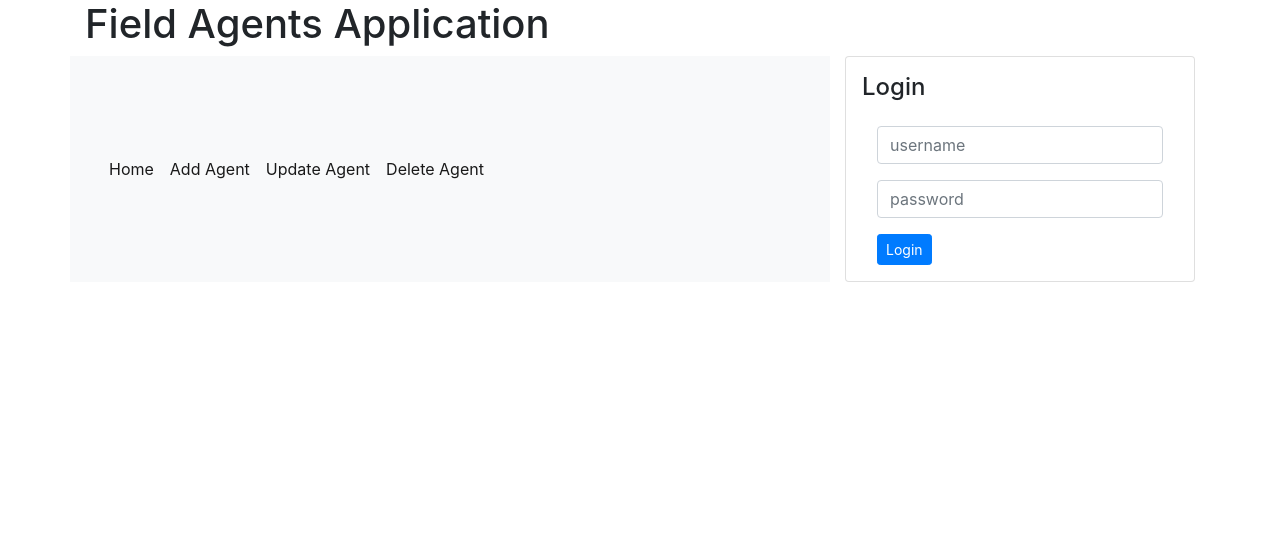
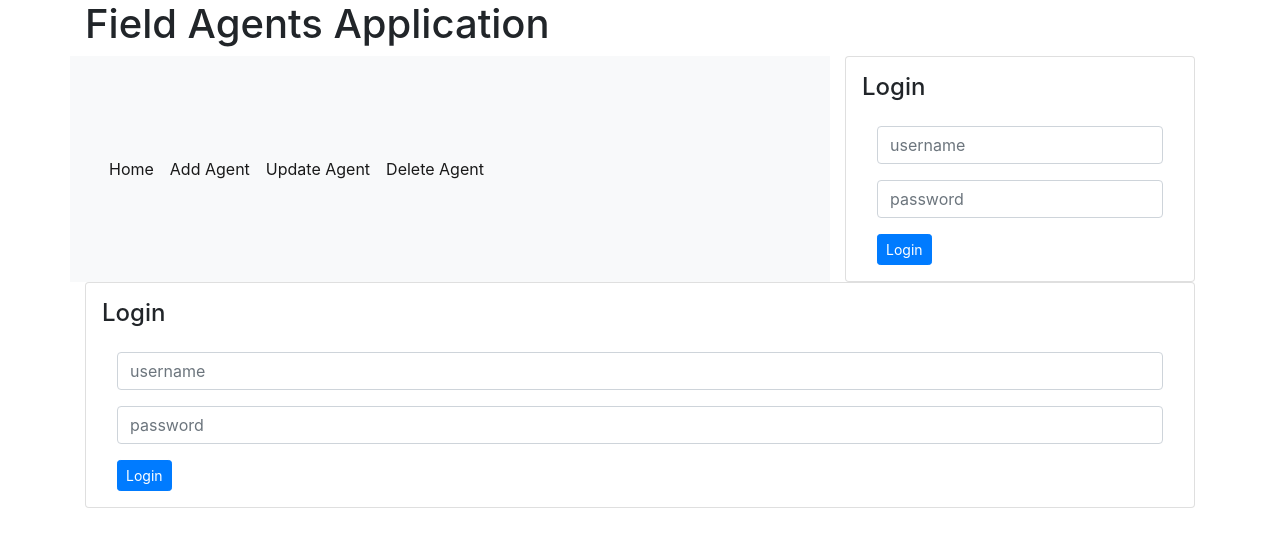
Before and after one commit to Lthom17/week-9-assessment, a React (Create React App) app in the folder field-agent-ui/field-agent-ui-react/: page /login in a window 1280 px wide. Shown: the top 544 px of the page. Built offline with nearby package versions, Linux system fonts and the light colour scheme.

Commit message:
fixed login and logout

```diff
--- a/field-agent-ui/field-agent-ui-react/src/App.js
+++ b/field-agent-ui/field-agent-ui-react/src/App.js
@@ -7,6 +7,7 @@ import UserContext from './Context/UserContext'
 import { BrowserRouter as Router, Route, Switch } from 'react-router-dom'
 import {useState, useEffect} from 'react';
 import jwtDecode from 'jwt-decode';
+import Login from './Components/Login.js';
 
 
 
@@ -54,6 +55,9 @@ function App() {
         <NavBar onLogOut={onLogout}/>
 
         <Switch>
+          <Route path="/login">
+            <Login/>
+          </Route>
           <Route exact path="/">
             <Agents />
           </Route>
--- a/field-agent-ui/field-agent-ui-react/src/Components/Login.js
+++ b/field-agent-ui/field-agent-ui-react/src/Components/Login.js
@@ -85,7 +85,7 @@ function Login({ onLogOut }) {
                     />
                 </div>
                 <div className="col mt-3">
-                    {userManager.currentUser ? <button className="btn btn-primary btn-sm" onClick={onLogOut}>{"Log Out " + userManager.currentUser.sub}</button> : <button className="btn btn-primary btn-sm" type="submit">Login</button>}
+                     <button className="btn btn-primary btn-sm" type="submit">Login</button>
                 </div>
             </form>
         </div>
--- a/field-agent-ui/field-agent-ui-react/src/Components/NavBar.js
+++ b/field-agent-ui/field-agent-ui-react/src/Components/NavBar.js
@@ -1,9 +1,13 @@
 import { Link } from 'react-router-dom';
 import Login from './Login';
+import UserContext from '../Context/UserContext';
+import { useContext } from "react";
 
 
-function NavBar({onLogOut}) {
 
+function NavBar({ onLogOut }) {
+
+    const userManager = useContext(UserContext);
 
     return (
         <>
@@ -28,7 +32,12 @@ function NavBar({onLogOut}) {
                     </div>
                 </nav>
                 <div className="col-4">
-                    <Login  onLogOut={onLogOut}/>
+                    {userManager.currentUser ? <button className="btn btn-primary btn-sm" onClick={onLogOut}>{"Log Out " + userManager.currentUser.sub}</button>
+                        :
+
+                            <Login/>
+
+                    }
                 </div>
             </div>
 
```
